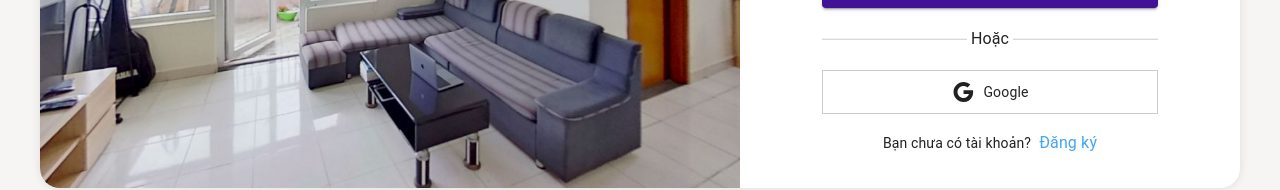
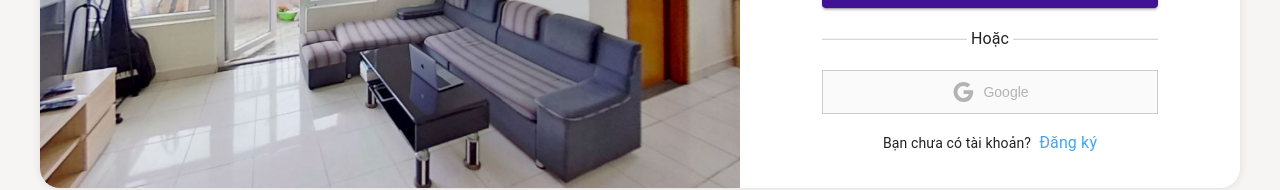
Before and after one commit to dangsangn/DATN_Frontend, a React (Create React App) app: page /login in a window 1280 px wide. Shown: the part 404-594 px from the top of the page. Built offline with nearby package versions, Linux system fonts and the light colour scheme.

Commit message:
fix login gg v1

```diff
--- a/src/apis/clientAxios.js
+++ b/src/apis/clientAxios.js
@@ -32,7 +32,6 @@ function authHeaders() {
     Authorization: "Bearer " + token,
     Accept: "application/json",
     "Accept-Language": "vi",
-    "Access-Control-Allow-Credentials": true,
   };
   return headers;
 }
--- a/src/constants/baseURL.js
+++ b/src/constants/baseURL.js
@@ -1,5 +1,5 @@
-export const baseURL = "https://doan-totnghiep-2603.herokuapp.com/api";
-// export const baseURL = "http://localhost:5000/api";
+// export const baseURL = "https://doan-totnghiep-2603.herokuapp.com/api";
+export const baseURL = "http://localhost:5000/api";
 export const loginURL = "/login";
 export const registerURL = "/register";
 export const roommateURL = "/roommate";
--- a/src/features/login/components/LoginGoogle.jsx
+++ b/src/features/login/components/LoginGoogle.jsx
@@ -15,6 +15,7 @@ const Logingoogle = () => {
     password: "",
   });
   const responseGoogle = async (response) => {
+    console.log("response", response);
     setData({
       username: response?.profileObj?.name,
       email: response?.profileObj?.email,
@@ -30,13 +31,13 @@ const Logingoogle = () => {
         if (res.data) {
           dispatch(
             loginActions.login({
-              username: data.username,
+              username: data.email,
               password: data.password,
             })
           );
         } else {
           const res = await register({
-            username: data.username,
+            username: data.email,
             password: data.password,
             passwordConfirm: data.password,
             email: data.email,
@@ -44,7 +45,7 @@ const Logingoogle = () => {
           if (res.status === 202) {
             dispatch(
               loginActions.login({
-                username: data.username,
+                username: data.email,
                 password: data.password,
               })
             );
@@ -67,11 +68,14 @@ const Logingoogle = () => {
             <GoogleIcon />
             <MediaText>Google</MediaText>
           </MediaContent>
+          // <button onClick={renderProps.onClick} disabled={renderProps.disabled}>
+          //   This is my custom Google button
+          // </button>
         )}
-        buttonText="Login"
         onSuccess={responseGoogle}
         onFailure={responseGoogle}
         cookiePolicy={"single_host_origin"}
+        // isSignedIn={true}
       />
     </div>
   );
@@ -80,8 +84,9 @@ const Logingoogle = () => {
 const MediaText = styled.p`
   margin-left: 8px;
 `;
-const MediaContent = styled.div`
+const MediaContent = styled.button`
   display: flex;
+  width: 100%;
   align-items: center;
   justify-content: center;
   padding: 8px 16px;
```
